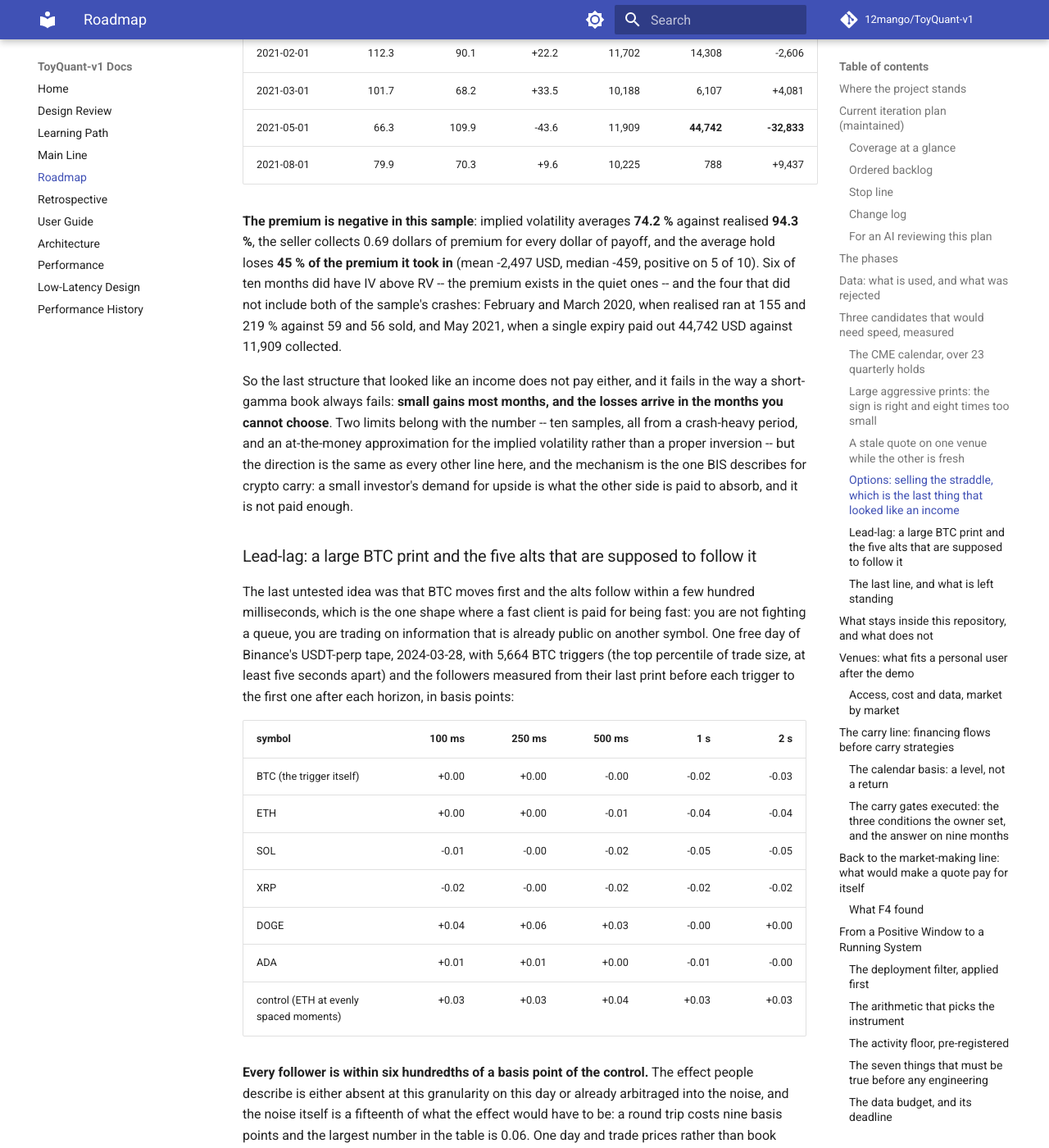
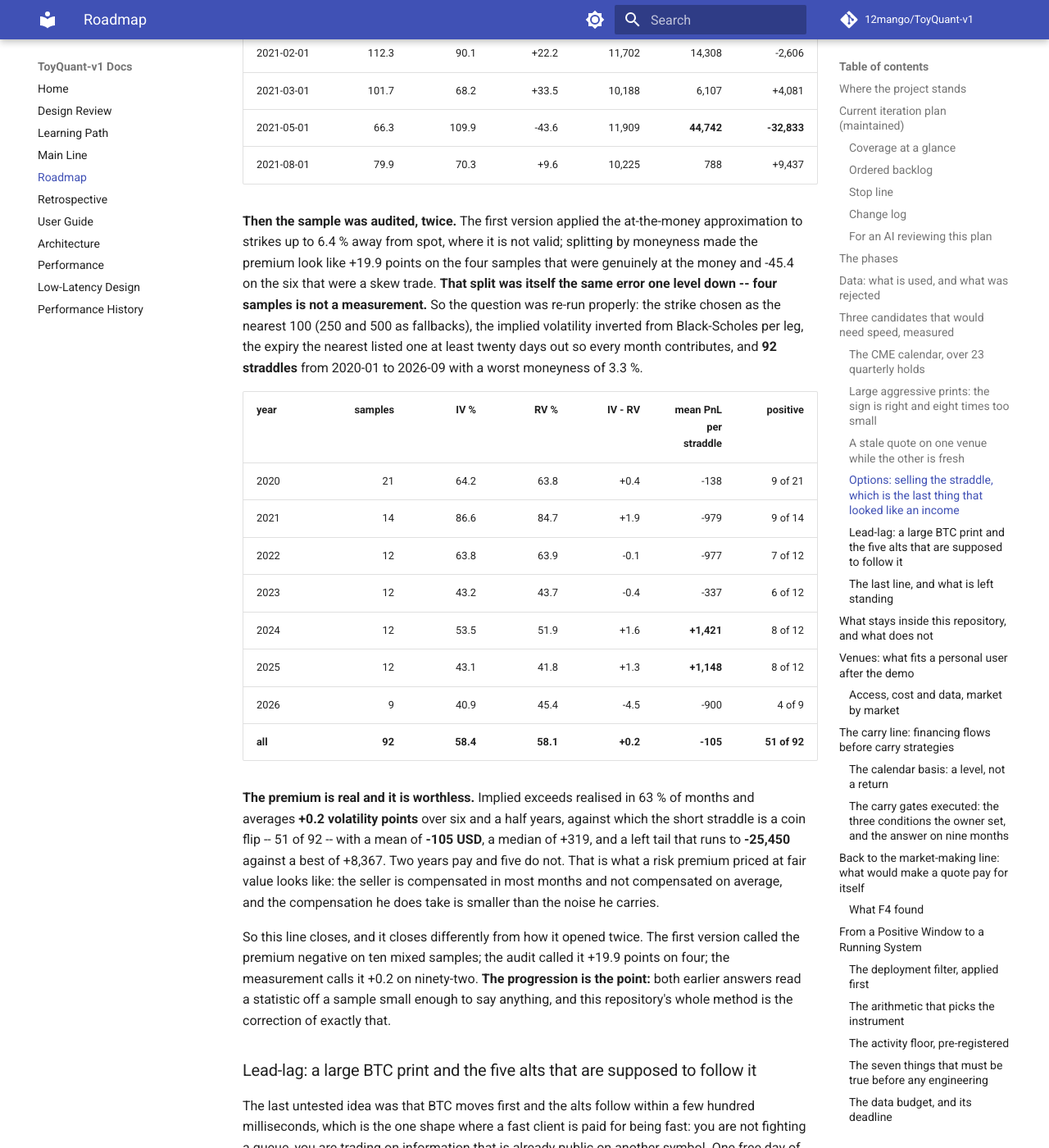
Before and after one commit to 12mango/ToyQuant-v1, an MkDocs documentation site: the page built from docs/ROADMAP.md, in a window 1280 px wide and 1400 px high, scrolled down 13370 px. Shown: the whole window at 82% size. Built offline with MkDocs 1.6.1 and Material for MkDocs 9.7.7, drawn with Linux system fonts in a browser that asks for light colours; comment, search, counter and statistics services are not loaded.

Commit message:
Audit: the options conclusion was wrong twice, and the third measurement says so
The variance premium was first reported as negative on ten samples whose strikes sat
up to 6.4 percent away from spot, where the at-the-money approximation used to recover
implied volatility does not hold. Auditing it split those samples by moneyness and read
+19.9 points on the four that were genuinely at the money -- which is the same error one
level down: four samples is not a measurement.

The measurement that counts fixes all three faults: the strike is the nearest 100 (250
and 500 as fallbacks), the implied volatility is inverted from Black-Scholes per leg, and
the expiry is the nearest listed one at least twenty days out so every month contributes.
92 straddles from 2020-01 to 2026-09, worst moneyness 3.3 percent: implied 58.4 against
realised 58.1, a premium of +0.2 volatility points, and a short straddle that is a coin
flip -- 51 of 92 positive, mean -105 USD, median +319, left tail -25,450 against a best
of +8,367. Implied exceeds realised in 63 percent of months and the seller is still not
paid on average.

Two more audits are recorded with it. The maker line's "gross negative before fees" claim
was re-checked against the closed-pnl figure, which excludes the mark of whatever position
the window ended holding: -0.64 bps on BTC and -0.99 on ETH against totals of -0.72 and
-1.00, same sign and nearly the same size, so the claim is not an artefact of the final
mark.

Code review of this session's own work found two defects, both fixed here: the OKX ETH
swap specification carried BTC's minimum order of 10000 units when one of its contracts
is ten times larger (100000), and a local in the round-trip summary was left unused after
the turnover figure moved to the aggregate. The L2 path's positional quantity scale is
also documented as accepted-and-not-applied, because honouring it would reprice every
recorded run.

```diff
--- a/docs/ROADMAP.md
+++ b/docs/ROADMAP.md
@@ -273,19 +273,37 @@ closes, and the payoff in the coin-settled form the venue uses (an option pays |
 | 2021-05-01 | 66.3 | 109.9 | -43.6 | 11,909 | **44,742** | **-32,833** |
 | 2021-08-01 | 79.9 | 70.3 | +9.6 | 10,225 | 788 | +9,437 |
 
-**The premium is negative in this sample**: implied volatility averages **74.2 %** against realised **94.3 %**, the
-seller collects 0.69 dollars of premium for every dollar of payoff, and the average hold loses **45 % of the premium
-it took in** (mean -2,497 USD, median -459, positive on 5 of 10). Six of ten months did have IV above RV -- the
-premium exists in the quiet ones -- and the four that did not include both of the sample's crashes: February and March
-2020, when realised ran at 155 and 219 % against 59 and 56 sold, and May 2021, when a single expiry paid out 44,742
-USD against 11,909 collected.
-
-So the last structure that looked like an income does not pay either, and it fails in the way a short-gamma book
-always fails: **small gains most months, and the losses arrive in the months you cannot choose**. Two limits belong
-with the number -- ten samples, all from a crash-heavy period, and an at-the-money approximation for the implied
-volatility rather than a proper inversion -- but the direction is the same as every other line here, and the mechanism
-is the one BIS describes for crypto carry: a small investor's demand for upside is what the other side is paid to
-absorb, and it is not paid enough.
+**Then the sample was audited, twice.** The first version applied the at-the-money approximation to strikes up to
+6.4 % away from spot, where it is not valid; splitting by moneyness made the premium look like +19.9 points on the four
+samples that were genuinely at the money and -45.4 on the six that were a skew trade. **That split was itself the same
+error one level down -- four samples is not a measurement.** So the question was re-run properly: the strike chosen as
+the nearest 100 (250 and 500 as fallbacks), the implied volatility inverted from Black-Scholes per leg, the expiry the
+nearest listed one at least twenty days out so every month contributes, and **92 straddles** from 2020-01 to 2026-09
+with a worst moneyness of 3.3 %.
+
+| year | samples | IV % | RV % | IV - RV | mean PnL per straddle | positive |
+|---|---:|---:|---:|---:|---:|---:|
+| 2020 | 21 | 64.2 | 63.8 | +0.4 | -138 | 9 of 21 |
+| 2021 | 14 | 86.6 | 84.7 | +1.9 | -979 | 9 of 14 |
+| 2022 | 12 | 63.8 | 63.9 | -0.1 | -977 | 7 of 12 |
+| 2023 | 12 | 43.2 | 43.7 | -0.4 | -337 | 6 of 12 |
+| 2024 | 12 | 53.5 | 51.9 | +1.6 | **+1,421** | 8 of 12 |
+| 2025 | 12 | 43.1 | 41.8 | +1.3 | **+1,148** | 8 of 12 |
+| 2026 | 9 | 40.9 | 45.4 | -4.5 | -900 | 4 of 9 |
+| **all** | **92** | **58.4** | **58.1** | **+0.2** | **-105** | **51 of 92** |
+
+**The premium is real and it is worthless.** Implied exceeds realised in 63 % of months and averages **+0.2 volatility
+points** over six and a half years, against which the short straddle is a coin flip -- 51 of 92 -- with a mean of
+**-105 USD**, a median of +319, and a left tail that runs to **-25,450** against a best of +8,367. Two years pay and
+five do not. That is what a risk premium priced at fair value looks like: the seller is compensated in most months and
+not compensated on average, and the compensation he does take is smaller than the noise he carries.
+
+So this line closes, and it closes differently from how it opened twice. The first version called the premium negative
+on ten mixed samples; the audit called it +19.9 points on four; the measurement calls it +0.2 on ninety-two. **The
+progression is the point:** both earlier answers read a statistic off a sample small enough to say anything, and this
+repository's whole method is the correction of exactly that.
+
+
 
 ### Lead-lag: a large BTC print and the five alts that are supposed to follow it
 
```
Also changed, not shown: CHANGELOG.md (+10 -1 lines), docs/DESIGN_REVIEW.md (+1 -1 lines), docs/MAINLINE.md (+1 -1 lines), docs/PERFORMANCE_HISTORY.md (+7 -4 lines), 4 other files.
